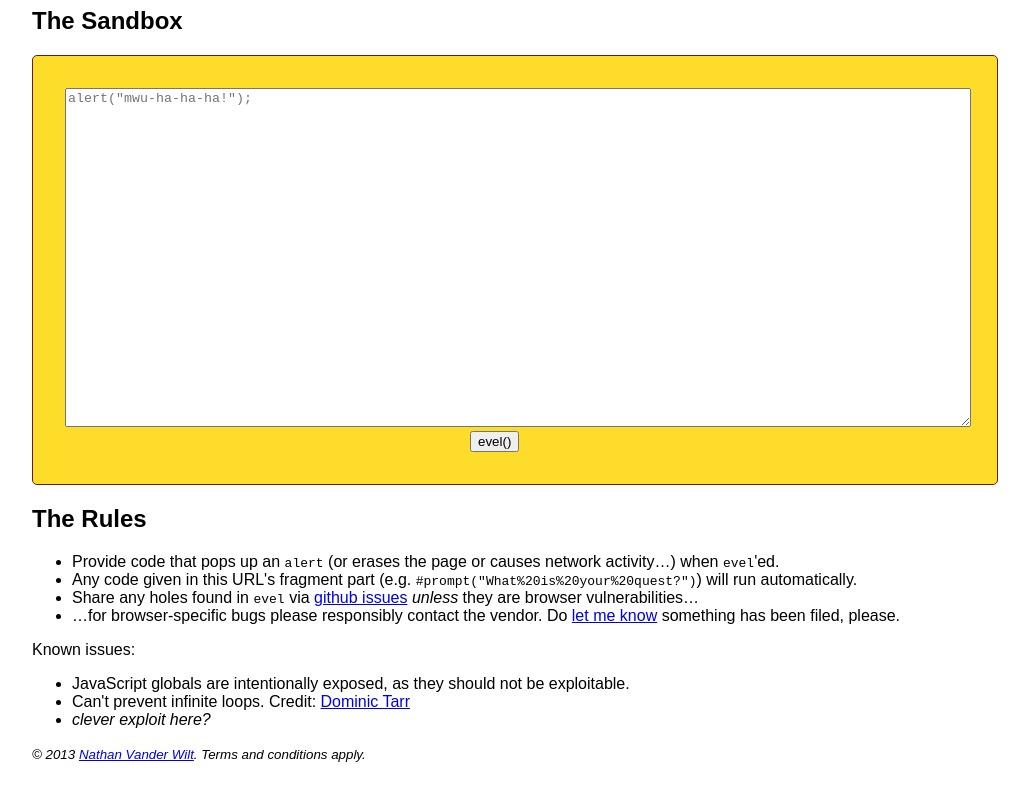
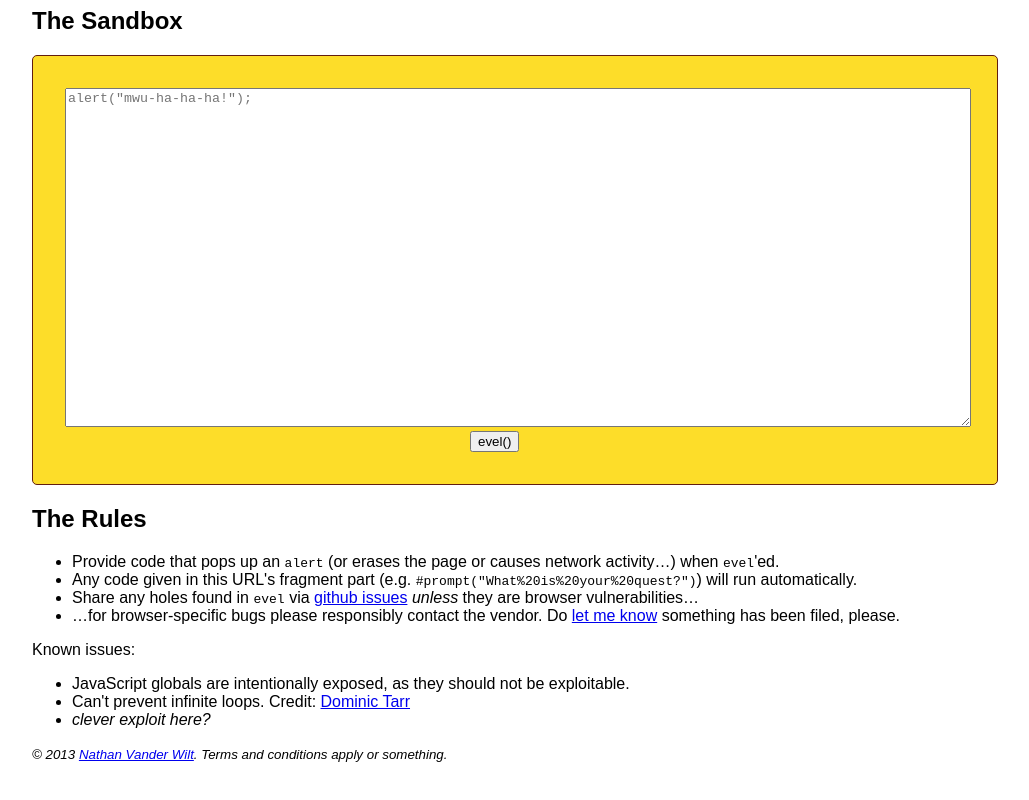
Before and after one commit to natevw/evel, a plain HTML site: page challenge.html in a window 1280 px wide. Shown: the part 362-1162 px from the top of the page, without its empty margins (8-1037 px from the left). Drawn offline with Linux system fonts and the light colour scheme.

Commit message:
Update challenge.html

```diff
--- a/challenge.html
+++ b/challenge.html
@@ -92,7 +92,7 @@ Known issues:
 
 </script>
 
-<small>© 2013 <a href="http://exts.ch/">Nathan Vander Wilt</a>. Terms and conditions apply.</small>
+<small>© 2013 <a href="http://exts.ch/">Nathan Vander Wilt</a>. Terms and conditions apply or something.</small>
 
 </body>
 </html>
```
